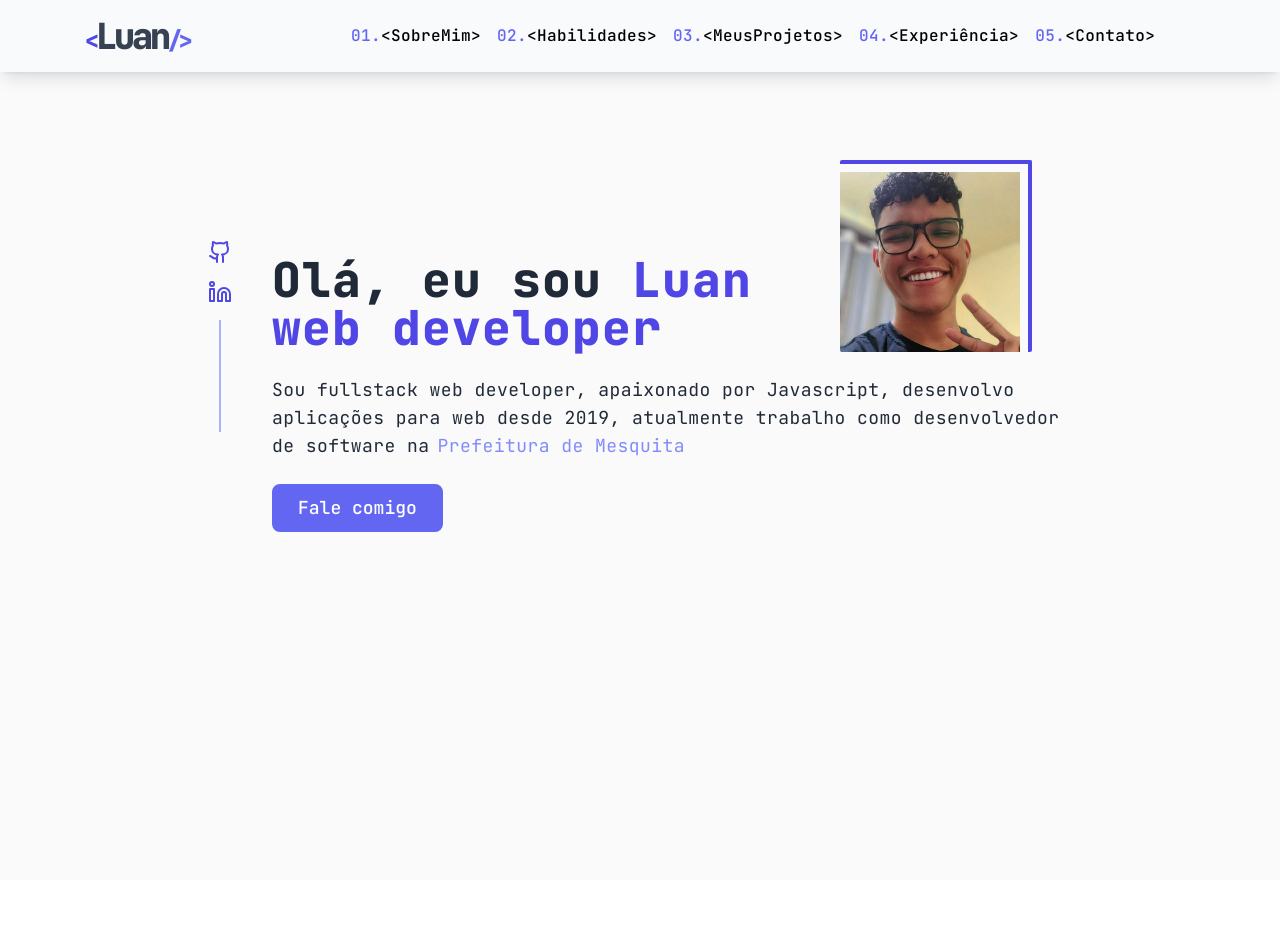
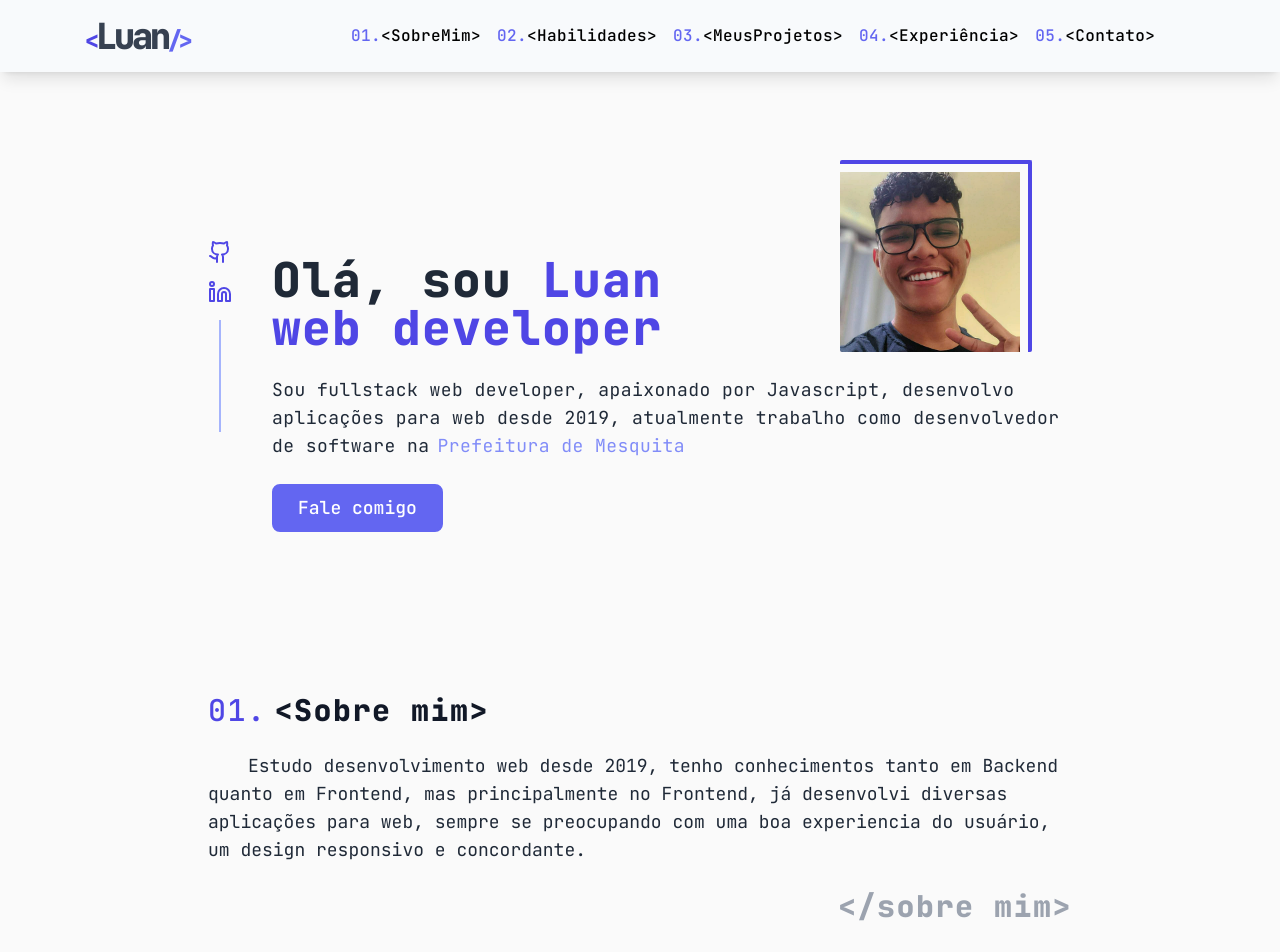
Before and after one commit to LuanHMA/myportfolio, a Next.js app: page / in a window 1280 px wide. Shown: the top 952 px of the page. Before the commit the page ends 880 px from the top, so only its background shows below. Built offline with nearby package versions, Linux system fonts and the light colour scheme.

Commit message:
feat:Create about me

```diff
--- a/src/app/components/Header.tsx
+++ b/src/app/components/Header.tsx
@@ -24,23 +24,24 @@ export function Header() {
   return (
     <>
       <header
-        className="fixed left-0 top-0 right-0 bg-slate-50 flex justify-between items-center py-2 px-6 z-50 shadow-lg xl:justify-around"
+        className="fixed left-0 top-0 right-0 bg-slate-50 flex justify-between items-center py-2 px-6 z-50 shadow-lg xl:justify-around dark:bg-darkBg dark:text-white"
         onMouseLeave={closeMenu}
       >
-        <h1 className="font-black -tracking-widest text-3xl text-gray-700 sm:text-4xl">
-          <span className="text-indigo-600 text-2xl">{"<"}</span>
+        <h1 className="font-black -tracking-widest text-3xl text-gray-700 sm:text-4xl dark:text-white">
+          <span className="text-indigo-600 text-2xl dark:text-teal-600">{"<"}</span>
           Luan
-          <span className="text-indigo-500 text-2xl">{"/>"}</span>
+          <span className="text-indigo-500 text-2xl dark:text-teal-500">{"/>"}</span>
         </h1>
+
+        <nav>
           <button className="lg:hidden" onClick={toggleMenu}>
             <AlignRight className="h-8 w-8" />
           </button>
-
           <ul
             className={`fixed bg-slate-50 top-12 h-screen flex flex-col gap-y-4 px-10 shadow-lg z-50 transition-all duration-300 ${
               menuIsOpen ? "right-0" : "right-[-100vw]"
             }
-            lg:flex-row lg:items-center lg:gap-x-4 lg:h-auto lg:relative lg:shadow-none lg:w-auto lg:top-auto lg:right-auto
+              lg:flex-row lg:items-center lg:gap-x-4 lg:h-auto lg:relative lg:shadow-none lg:w-auto lg:top-auto lg:right-auto dark:bg-darkBg
 
             `}
           >
@@ -51,17 +52,19 @@ export function Header() {
                     href={item.href}
                     className="flex items-center w-full py-4 text-right font-medium text-md tracking-wide dark:text-white"
                   >
-                  <span className="text-indigo-500 dark:text-teal-600">
+                    <span className="text-indigo-500 dark:text-teal-400">
                       0{index + 1}.
                     </span>
                     {item.title}
                   </a>
 
-                <span className="absolute bottom-0 left-0 w-0 h-1 bg-indigo-400 transition-all duration-200 group-hover:w-[60px]"></span>
+                  <span className="absolute bottom-0 left-0 w-0 h-1 bg-indigo-400 transition-all duration-200 group-hover:w-[60px] dark:bg-teal-400"></span>
                 </li>
               );
             })}
           </ul>
+        </nav>
+
       </header>
       <div
         className={`fixed top-0 h-screen w-screen z-40 transition-all duration-700 ${
--- a/src/app/components/Section.tsx
+++ b/src/app/components/Section.tsx
@@ -4,7 +4,7 @@ interface SectionProps {
 
 export function Section({ children }: SectionProps) {
   return (
-    <section className="min-h-screen max-w-5xl m-auto p-6 sm:p-20">
+    <section className="max-w-5xl m-auto p-6 sm:p-20">
       {children}
     </section>
   );
--- /dev/null
+++ b/src/app/components/Sections/AboutMe.tsx
@@ -0,0 +1,25 @@
+import { Section } from "../Section";
+
+export function AboutMe(){
+    return(
+        <Section>
+            <div className="flex flex-col gap-y-6">
+                <h1 className="text-xl font-extrabold tracking-wider sm:text-2xl lg:text-3xl dark:text-white">
+                    <span className="text-indigo-600 font-medium mr-2 dark:text-teal-400">01.</span>
+                    {"<"}Sobre mim{">"}
+                </h1>
+
+                <p className="text-gray-800 indent-10 text-sm sm:text-md md:text-lg dark:text-white">
+                    Estudo desenvolvimento web desde 2019, tenho conhecimentos tanto em
+                    Backend quanto em Frontend, mas principalmente no Frontend, já desenvolvi diversas
+                    aplicações para web, sempre se preocupando com uma boa experiencia do usuário,
+                    um design responsivo e concordante.
+                </p>
+
+                <span className="text-xl font-extrabold tracking-wider text-gray-400 text-right sm:text-2xl lg:text-3xl">
+                    {"</"}sobre mim{">"}
+                </span>
+            </div>
+        </Section>
+    )
+}
--- a/src/app/components/Sections/Introduction.tsx
+++ b/src/app/components/Sections/Introduction.tsx
@@ -17,24 +17,24 @@ export function Introduction() {
               target="_blank"
               title="Ir para github"
             >
-              <Github className="text-indigo-600 h-6 w-6" />
+              <Github className="text-indigo-600 h-6 w-6 dark:text-teal-400"/>
             </a>
             <a
               href="https://www.linkedin.com/in/luan-henrique-407822207/"
               target="_blank"
               title="Ir para linkedin"
             >
-              <Linkedin className="text-indigo-600 h-6 w-6" />
+              <Linkedin className="text-indigo-600 h-6 w-6 dark:text-teal-400" />
             </a>
-            <span className="h-28 w-[2px] bg-indigo-300"></span>
+            <span className="h-28 w-[2px] bg-indigo-300 dark:bg-teal-300"></span>
           </div>
 
           {/* main text */}
-          <div className="text-gray-800 space-y-6 text-sm sm:text-md md:text-lg">
+          <div className="text-gray-800 space-y-6 text-sm sm:text-md md:text-lg dark:text-white">
             <div className="flex flex-col-reverse items-start gap-x-6 gap-y-4 md:flex-row md:justify-between md:items-end">
               <h1 className="text-xl font-black whitespace-nowrap tracking-wide sm:text-3xl md:text-4xl lg:text-5xl ">
-                Olá, eu sou{" "}
-                <span className="text-indigo-600">
+                Olá, sou{" "}
+                <span className="text-indigo-600 dark:text-teal-400">
                   Luan <br /> web developer
                 </span>
               </h1>
@@ -44,7 +44,7 @@ export function Introduction() {
                 height={200}
                 width={200}
                 alt="Foto de perfil do Luan"
-                className="w-40 h-40 rounded-sm border-t-4 border-r-4 border-t-indigo-600 border-r-indigo-600 pr-2 pt-2 sm:mr-10 sm:w-48 sm:h-48"
+                className="w-40 h-40 rounded-sm border-t-4 border-r-4 border-t-indigo-600 border-r-indigo-600 pr-2 pt-2 sm:mr-10 sm:w-48 sm:h-48 dark:border-t-teal-400 dark:border-r-teal-400"
               />
             </div>
 
@@ -55,7 +55,7 @@ export function Introduction() {
               <a
                 href="https://www.mesquita.rj.gov.br/"
                 target={"_blank"}
-                className="ml-2 text-indigo-400 cursor-pointer"
+                className="ml-2 text-indigo-400 cursor-pointer dark:text-teal-400"
               >
                 Prefeitura de Mesquita
               </a>
@@ -65,8 +65,14 @@ export function Introduction() {
               href="https://api.whatsapp.com/send?phone=5521987620686"
               target={"_blank"}
               className="inline-block bg-indigo-500 px-6 py-2 cursor-pointer rounded-lg text-white font-medium transition-all border-2 border-indigo-500
-                  hover:bg-white
-                  hover:text-indigo-400"
+                hover:bg-white
+                hover:text-indigo-400
+
+                dark:hover:text-teal-400
+                dark:hover:bg-darkBg
+                dark:bg-teal-400
+                dark:border-teal-400
+                dark:text-gray-800"
             >
               Fale comigo
             </a>
--- a/src/app/page.tsx
+++ b/src/app/page.tsx
@@ -1,4 +1,5 @@
 import { Header } from "./components/Header";
+import { AboutMe } from "./components/Sections/AboutMe";
 import { Introduction } from "./components/Sections/Introduction";
 
 export default function Home() {
@@ -8,6 +9,7 @@ export default function Home() {
 
       <main className="text-sm text-gray-900 sm:text-lg">
         <Introduction />
+        <AboutMe/>
       </main>
     </div>
   );
```
Lines whose indentation alone changed are shown as unchanged.
